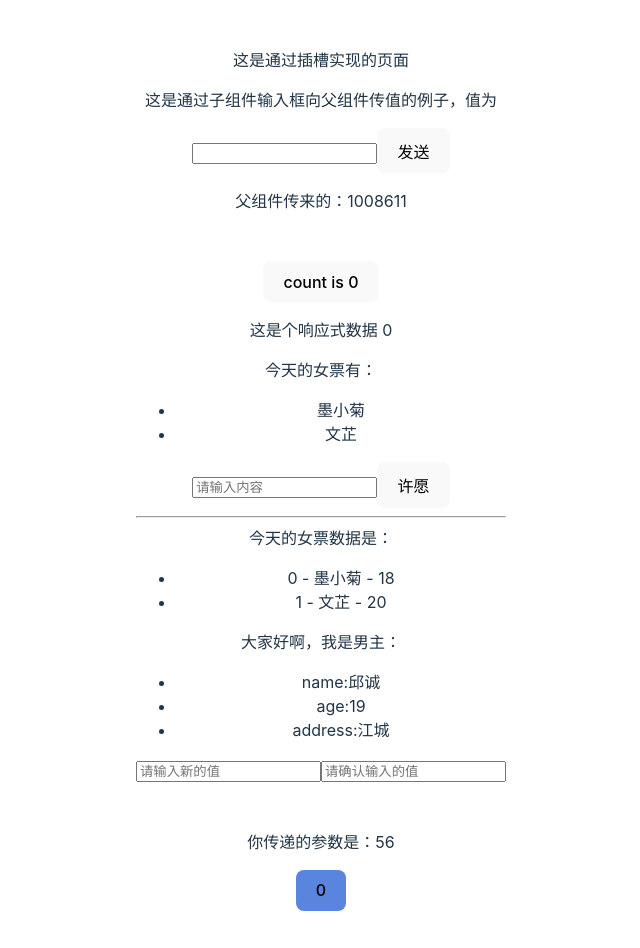
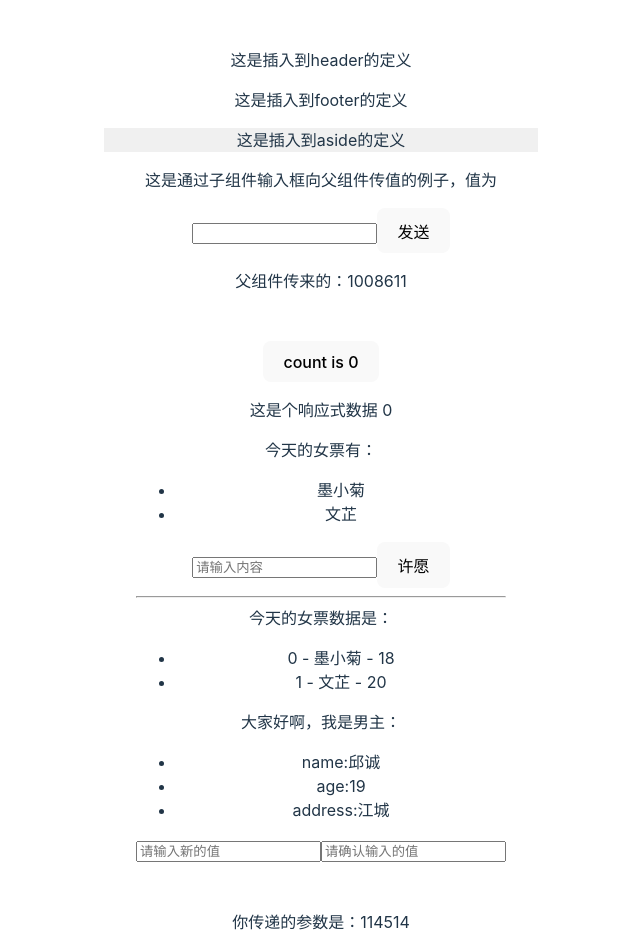
Before and after one commit to MoriDreamers/VUE-TEST, a Vue app: page / in a window 1280 px wide. Shown: the top 948 px of the page, without its empty margins (319-959 px from the left). Built offline with nearby package versions, Linux system fonts and the light colour scheme.

Commit message:
SLOT实验

```diff
--- a/src/App.vue
+++ b/src/App.vue
@@ -15,16 +15,30 @@ const modify = (value) => {
   <div>
 
   </div>
+
+<!-- slot插槽 -->
   <slotDemo>
-    <p>
-      这是通过插槽实现的页面
-    </p>
+    <template v-slot:header>
+      <p>这是插入到header的定义</p>
+    </template>
+    <template #footer>
+      <p>这是插入到footer的定义</p>
+    </template>
+    <template #aside>
+      <div style="background-color: #f0f0f0;">
+        <p>这是插入到aside的定义</p>
+      </div>
+    </template>
   </slotDemo>
+
   <p>这是通过子组件输入框向父组件传值的例子，值为{{ postvalue }}</p>
+
   <Message :value="postvalue" @change-value="modify"></Message>
+
   <HelloWorld msg="Vite + Vue" />
-  <!-- 传入的是string 使用：来做一个绑定 -->
-  <buttonCounter :step="56"></buttonCounter>
+
+  <!-- 传入的是string 使用：来做一个绑定，即可转换为数字 -->
+  <buttonCounter :step="114514"></buttonCounter>
 </template>
 
 <style scoped>
--- a/src/components/slotDemo.vue
+++ b/src/components/slotDemo.vue
@@ -4,8 +4,15 @@
 
 <template>
     <div>
-        <slot>
-            <p>默认值</p>
+        <slot name="header">
+            <p >默认值1</p>
+        </slot>
+
+        <slot name="footer">
+            <p >默认值2</p>
+        </slot>
+        <slot name="aside">
+            <p >默认值3</p>
         </slot>
     </div>
 </template>
```
